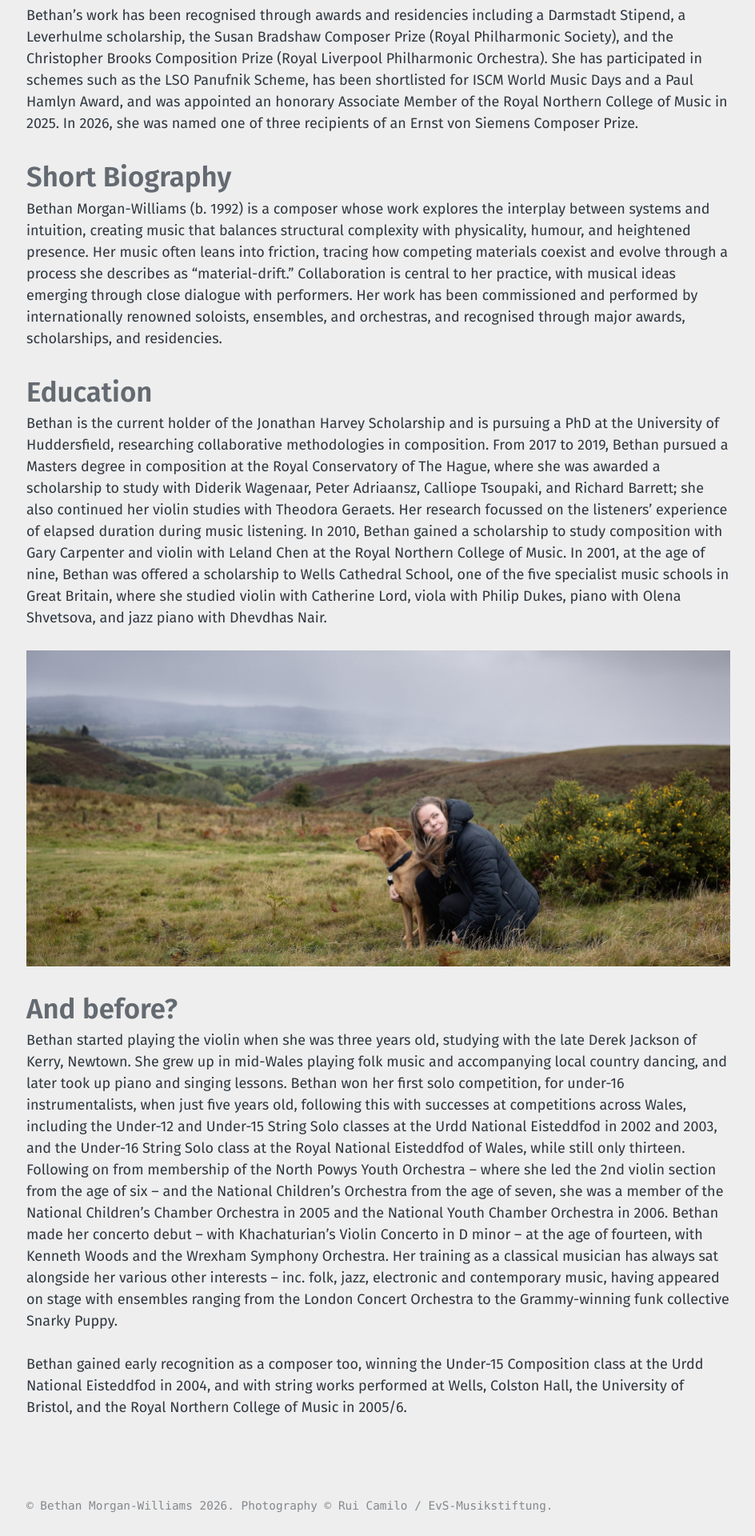
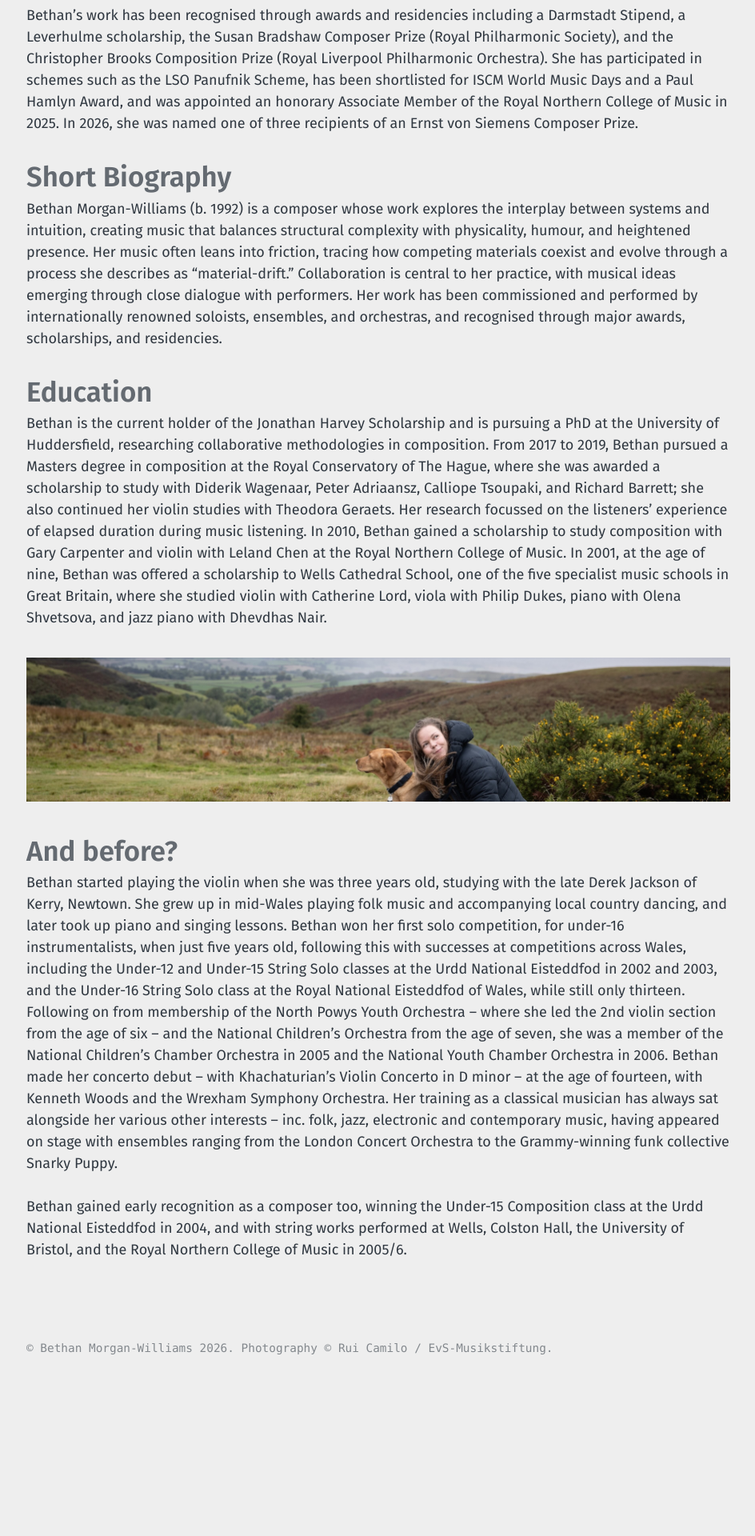
Before and after one commit to morganwilliamsb/website, a Jekyll site: the page built from biography.md, in a window 1280 px wide. Shown: the part 1024-2944 px from the top of the page at 80% size, without its empty margins (39-983 px from the left). Built offline with Jekyll 4.4.1, drawn with Linux system fonts in a browser that asks for light colours; after the commit the page ends 2748 px from its top, so only the background shows below that.

Commit message:
Add biography landscape divider styles
Added styles for biography landscape divider with responsive adjustments.

```diff
--- a/assets/stylesheets/main.scss
+++ b/assets/stylesheets/main.scss
@@ -332,3 +332,22 @@
         border-radius: 14px;
   }
 }
+
+/* ===== Biography landscape divider ===== */
+
+.bio-divider {
+  display: block;
+  clear: both;
+  width: 100%;
+  height: 180px;
+  object-fit: cover;
+  object-position: center;
+  margin: 2rem 0;
+}
+
+@media (max-width: 900px) {
+  .bio-divider {
+    height: 120px;
+    margin: 1.5rem 0;
+  }
+}
```
